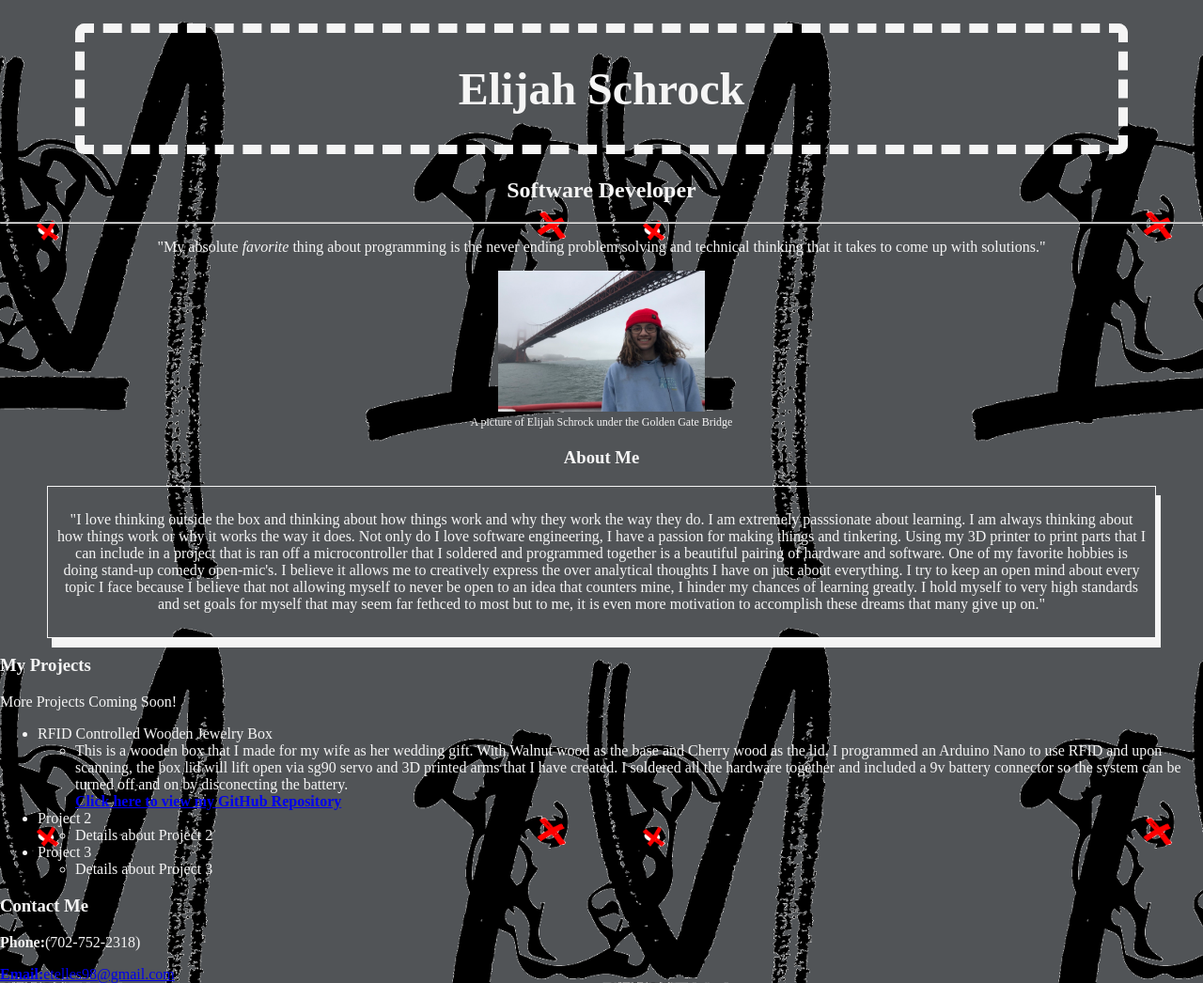
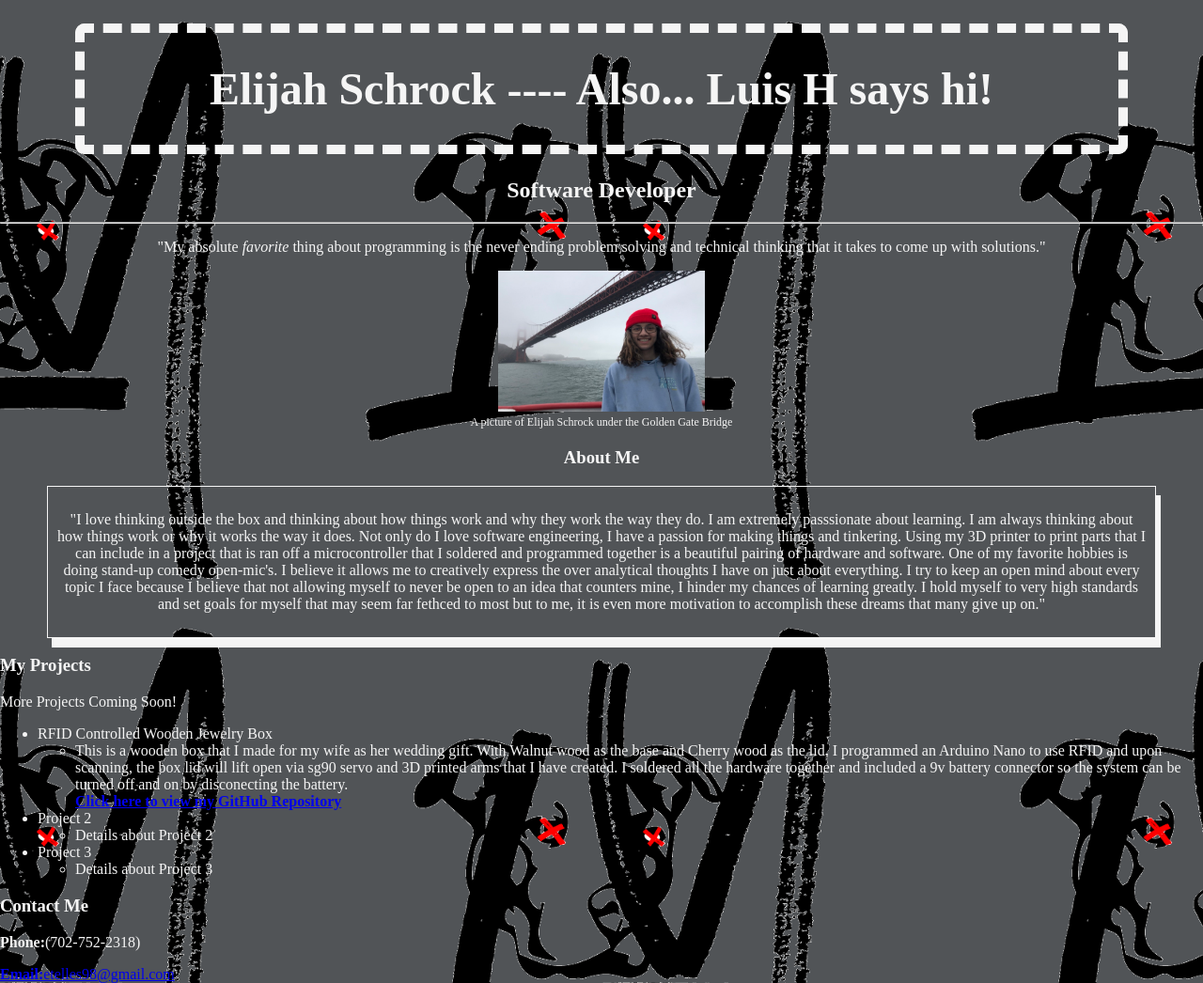
Before and after one commit to ElijahSchrock/DecorateYour-Portfolio, a plain HTML site: page index.html in a window 1280 px wide. Shown: the whole page at 94% size. Drawn offline with Linux system fonts and the light colour scheme.

Commit message:
Luis' contribution

```diff
--- a/index.html
+++ b/index.html
@@ -15,7 +15,7 @@
   <div class="main-title">
   <div class="name">
     <h1>
-        Elijah Schrock
+        Elijah Schrock ---- Also... Luis H says hi!
     </h1>
   </div>
   </div>
```
